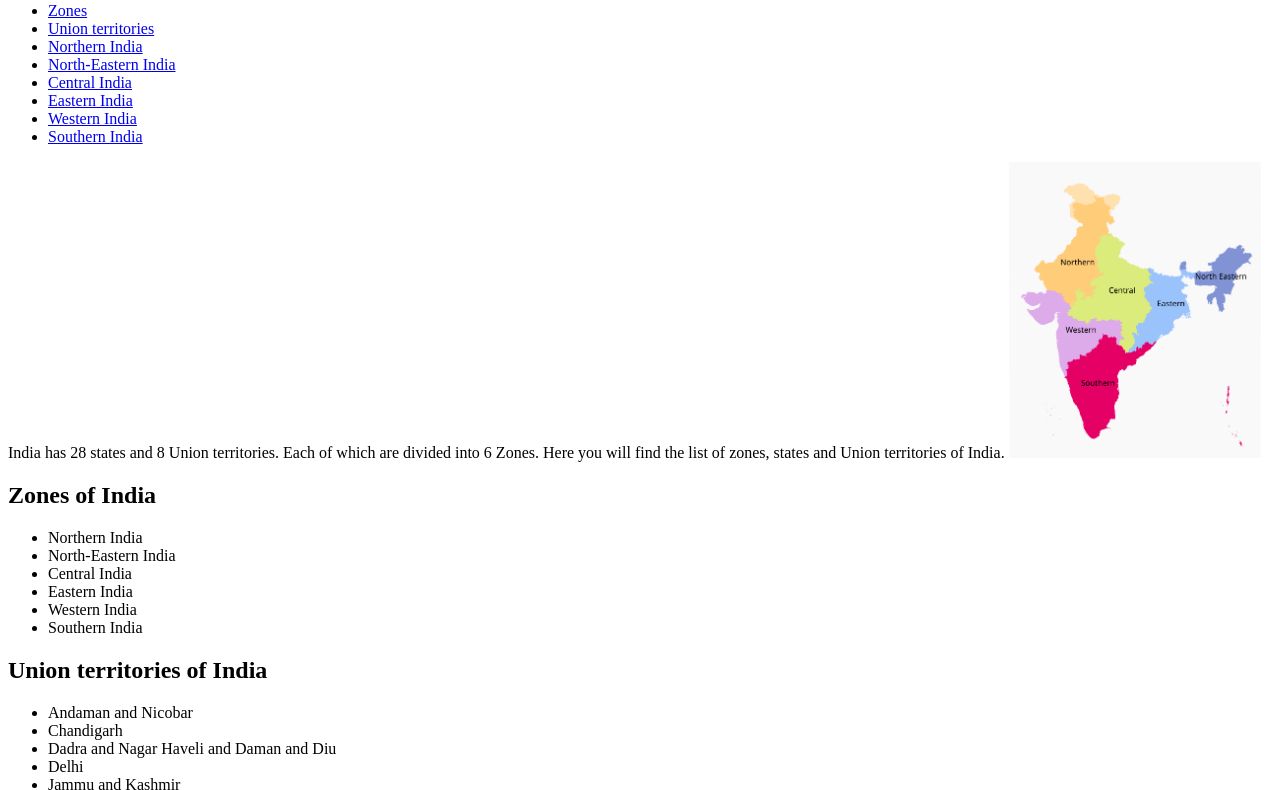
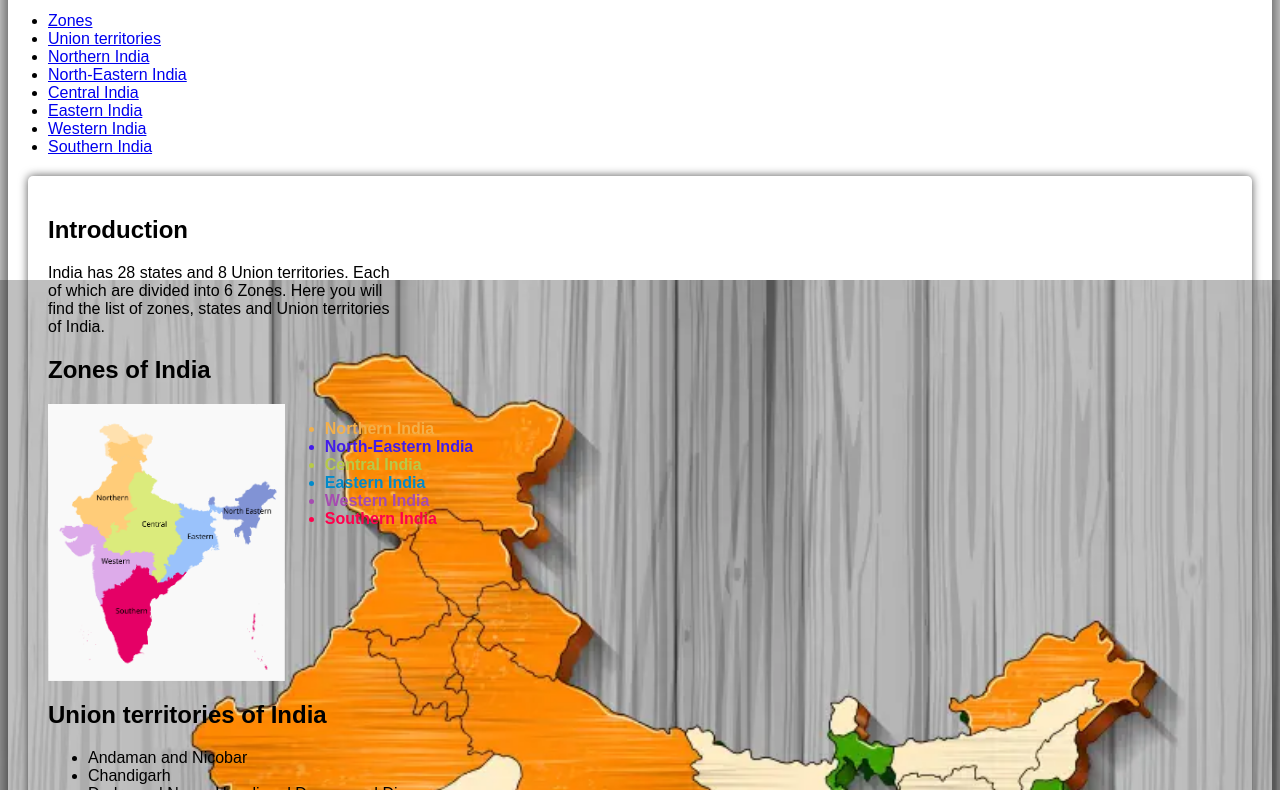
Before and after one commit to lZ3R0l/states-of-india, a plain HTML site: page index.html in a window 1280 px wide. Shown: the part 78-868 px from the top of the page. Drawn offline with Linux system fonts and the light colour scheme.

Commit message:
finished code, styling done

```diff
--- a/index.html
+++ b/index.html
@@ -44,43 +44,48 @@
 
     <main>
         <section>
-            <div>
+            <div class="container">
+                <h2>
+                    Introduction
+                </h2>
                 <p>
                     India has 28 states and 8 Union territories.
                     Each of which are divided into 6 Zones.
                     Here you will find the list of zones, states and Union territories of India.
-                    <img src="images/zones.png" alt="Zones of India" title="Zones of India" width="20%" height="auto">
                 </p>
             </div>
         </section>
 
-        <section>
+        <section id="zones">
             <h2>
                 Zones of India
             </h2>
+            <div class="flex-container">
+                <img src="images/zones.png" alt="Zones of India" title="Zones of India" width="20%" height="auto">
                 <ul>
-                <li>
+                    <li class="ni">
                         Northern India
                     </li>
-                <li>
+                    <li class="nei">
                         North-Eastern India
                     </li>
-                <li>
+                    <li class="ci">
                         Central India
                     </li>
-                <li>
+                    <li class="ei">
                         Eastern India
                     </li>
-                <li>
+                    <li class="wi">
                         Western India
                     </li>
-                <li>
+                    <li class="si">
                         Southern India
                     </li>
                 </ul>
+            </div>
         </section>
 
-        <section>
+        <section id="union-territories">
             <h2>
                 Union territories of India
             </h2>
@@ -112,7 +117,7 @@
             </ul>
         </section>
 
-        <section>
+        <section id="northern-india">
             <h2>
                 Northern India
             </h2>
@@ -132,7 +137,7 @@
             </ul>
         </section>
 
-        <section>
+        <section id="north-eastern-india">
             <h2>
                 North-Eastern India
             </h2>
@@ -164,7 +169,7 @@
             </ul>
         </section>
 
-        <section>
+        <section id="central-india">
             <h2>
                 Central India
             </h2>
@@ -184,7 +189,7 @@
             </ul>
         </section>
 
-        <section>
+        <section id="eastern-india">
             <h2>
                 Eastern India
             </h2>
@@ -204,7 +209,7 @@
             </ul>
         </section>
 
-        <section>
+        <section id="western-india">
             <h2>
                 Western India
             </h2>
@@ -221,7 +226,7 @@
             </ul>
         </section>
 
-        <section>
+        <section id="southern-india">
             <h2>
                 Southern India
             </h2>
@@ -247,7 +252,7 @@
 
     <footer>
         <p>
-            That is the list of states and Union territories of India.
+            That is all of the states and Union territories of India.
         </p>
     </footer>
 </body>
--- a/styles/index.css
+++ b/styles/index.css
@@ -0,0 +1,68 @@
+h1 {
+    color: #000;
+    padding: 5px;
+    font-style: italic;
+    font-weight: 350;
+    text-align: center;
+}
+
+body {
+    font-family: Arial, Helvetica, sans-serif;
+    /*background-color: #f8f8f8;*/
+    border-radius: 10px;
+    box-shadow: 0 0 30px #000;
+    background-image: url('../images/india-map.jpg');
+    background-size: contain;
+    background-repeat: no-repeat;
+    background-position: right;
+    background-attachment: fixed;
+
+}
+
+main {
+    margin: 20px;
+    padding: 20px;
+    border-radius: 5px;
+    box-shadow: 0 0 10px #000000aa;
+}
+
+.container {
+    width: 30%;
+}
+
+.flex-container {
+    display: flex;
+    font-weight: 600;
+}
+
+footer {
+    background-color: #555;
+    color: #000;
+    text-align: center;
+    height: 50px;
+    line-height: 50px;
+}
+
+.ni {
+    color: #f3b04b;
+}
+
+.nei {
+    color: #421ceb;
+}
+
+.ci {
+    color: #b7ca48;
+}
+
+.ei {
+    color: #018aca;
+}
+
+.wi {
+    color: #a54cb1;
+}
+
+.si {
+    color: #ff004c;
+}
```
Also changed, not shown: images/india-map.jpg (added). Lines whose indentation alone changed are shown as unchanged.
